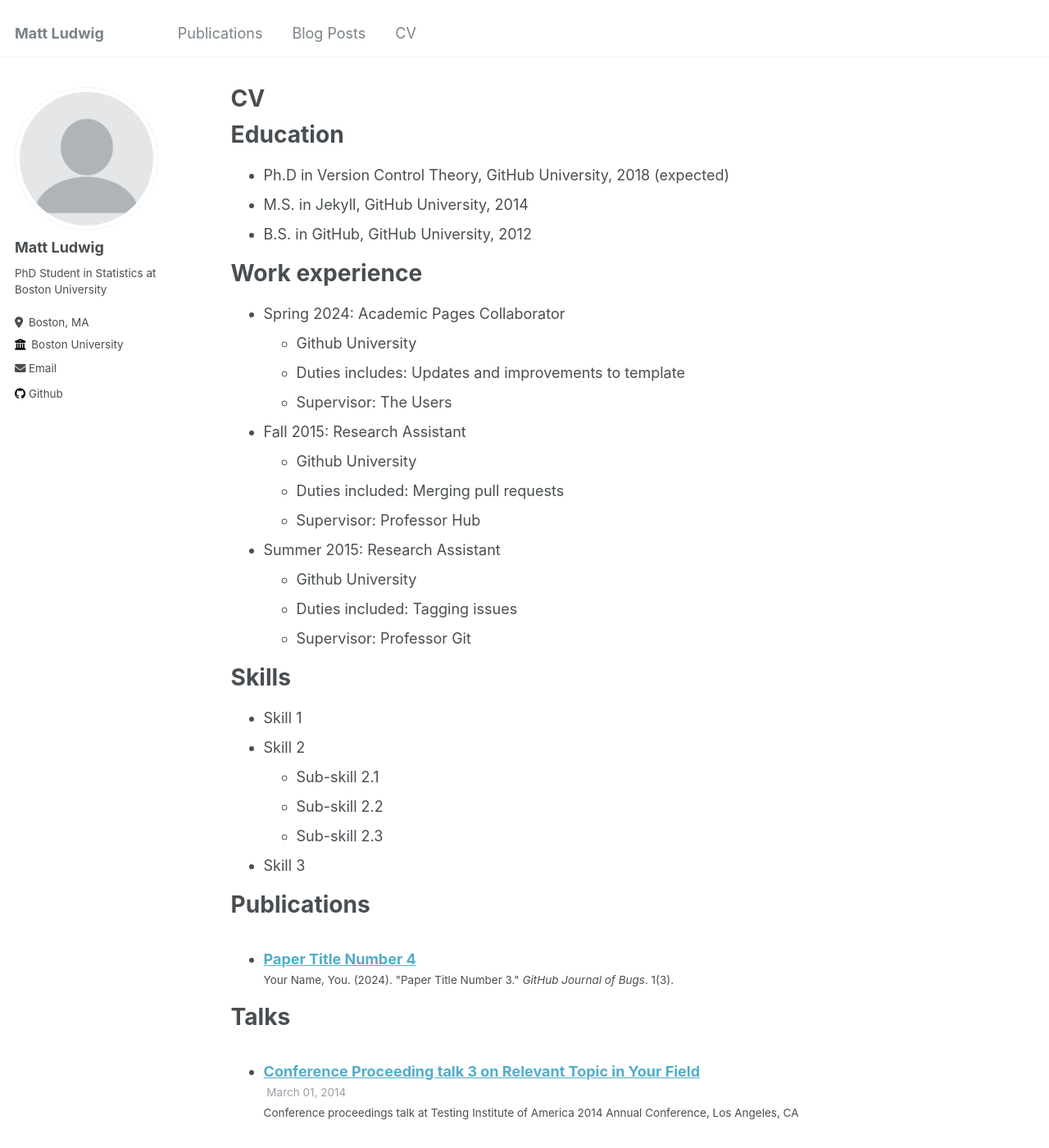
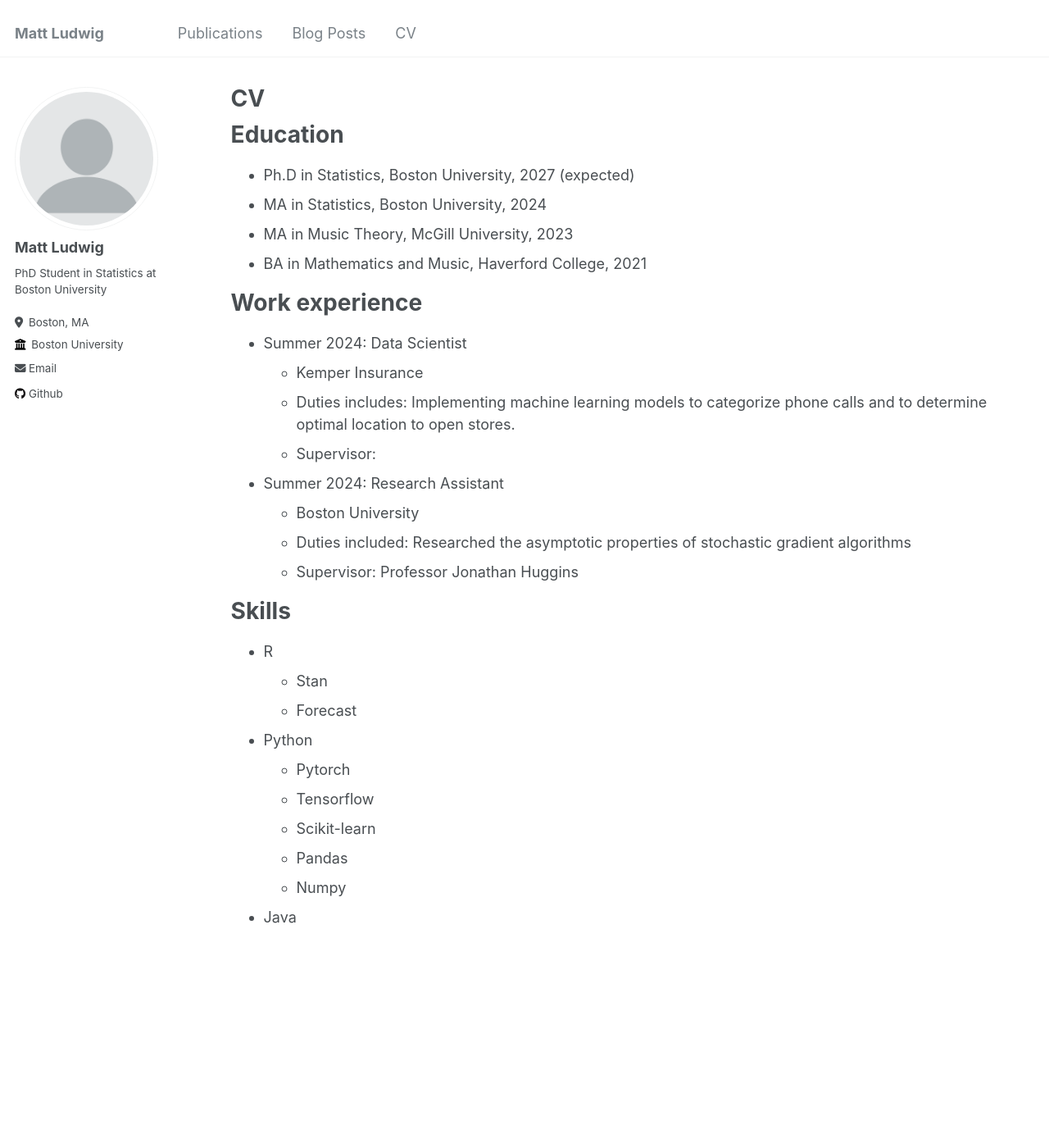
Before and after one commit to giwdulttam/giwdulttam.github.io2, a Jekyll site: the page built from _pages/cv.md, in a window 1280 px wide and 1400 px high. Shown: the whole window at 82% size. Built offline with Jekyll 4.4.1, drawn with Linux system fonts in a browser that asks for light colours; some of the changed text lies outside the part shown.

Commit message:
Update cv.md

```diff
--- a/_pages/cv.md
+++ b/_pages/cv.md
@@ -11,54 +11,36 @@ redirect_from:
 
 Education
 ======
-* Ph.D in Version Control Theory, GitHub University, 2018 (expected)
-* M.S. in Jekyll, GitHub University, 2014
-* B.S. in GitHub, GitHub University, 2012
+* Ph.D in Statistics, Boston University, 2027 (expected)
+* MA in Statistics, Boston University, 2024
+* MA in Music Theory, McGill University, 2023
+* BA in Mathematics and Music, Haverford College, 2021
 
 Work experience
 ======
-* Spring 2024: Academic Pages Collaborator
-  * Github University
-  * Duties includes: Updates and improvements to template
-  * Supervisor: The Users
+* Summer 2024: Data Scientist
+  * Kemper Insurance
+  * Duties includes: Implementing machine learning models to categorize phone calls and to determine optimal location to open stores.
+  * Supervisor:
 
-* Fall 2015: Research Assistant
-  * Github University
-  * Duties included: Merging pull requests
-  * Supervisor: Professor Hub
+* Summer 2024: Research Assistant
+  * Boston University
+  * Duties included: Researched the asymptotic properties of stochastic gradient algorithms
+  * Supervisor: Professor Jonathan Huggins
 
-* Summer 2015: Research Assistant
-  * Github University
-  * Duties included: Tagging issues
-  * Supervisor: Professor Git
+
 
 Skills
 ======
-* Skill 1
-* Skill 2
-  * Sub-skill 2.1
-  * Sub-skill 2.2
-  * Sub-skill 2.3
-* Skill 3
+* R
+  * Stan
+  * Forecast
 
-Publications
-======
-  <ul>{% for post in site.publications reversed %}
-    {% include archive-single-cv.html %}
-  {% endfor %}</ul>
+* Python
+  * Pytorch
+  * Tensorflow
+  * Scikit-learn
+  * Pandas
+  * Numpy
 
-Talks
-======
-  <ul>{% for post in site.talks reversed %}
-    {% include archive-single-talk-cv.html  %}
-  {% endfor %}</ul>
-
-Teaching
-======
-  <ul>{% for post in site.teaching reversed %}
-    {% include archive-single-cv.html %}
-  {% endfor %}</ul>
-
-Service and leadership
-======
-* Currently signed in to 43 different slack teams
+* Java
```
